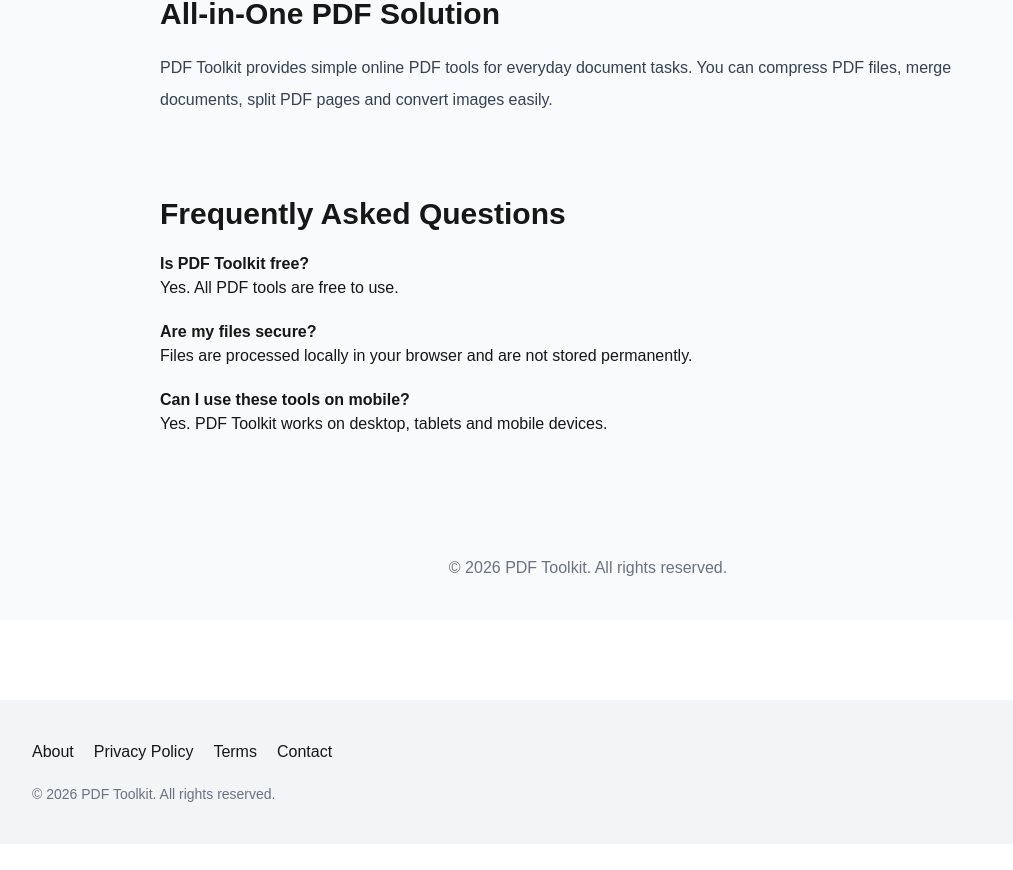
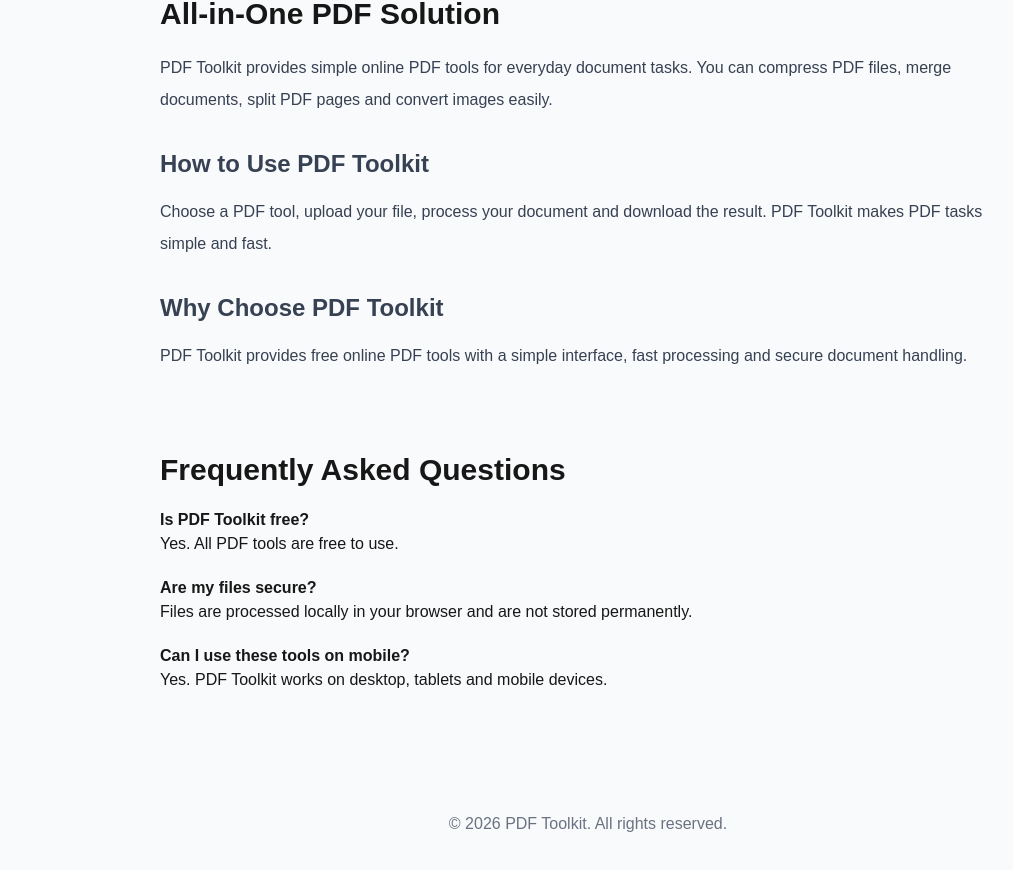
Before and after one commit to huluwa520/pdf-toolkit, a Next.js app: page / in a window 1280 px wide. Shown: the part 908-1778 px from the top of the page, without its empty margins (52-1065 px from the left). Before the commit the page ends 1752 px from the top, so only its background shows below. Built offline with nearby package versions, Linux system fonts and the light colour scheme.

Commit message:
Improve homepage SEO content

```diff
--- a/app/page.tsx
+++ b/app/page.tsx
@@ -169,6 +169,26 @@ export default function Home() {
           You can compress PDF files, merge documents,
           split PDF pages and convert images easily.
 
+          <h3 className="text-2xl font-bold mt-8 mb-4">
+            How to Use PDF Toolkit
+          </h3>
+
+          <p className="text-gray-700 leading-8">
+            Choose a PDF tool, upload your file,
+            process your document and download the result.
+            PDF Toolkit makes PDF tasks simple and fast.
+          </p>
+
+
+          <h3 className="text-2xl font-bold mt-8 mb-4">
+            Why Choose PDF Toolkit
+          </h3>
+
+          <p className="text-gray-700 leading-8">
+            PDF Toolkit provides free online PDF tools
+            with a simple interface, fast processing
+            and secure document handling.
+          </p>
 
         </p>
 
```
